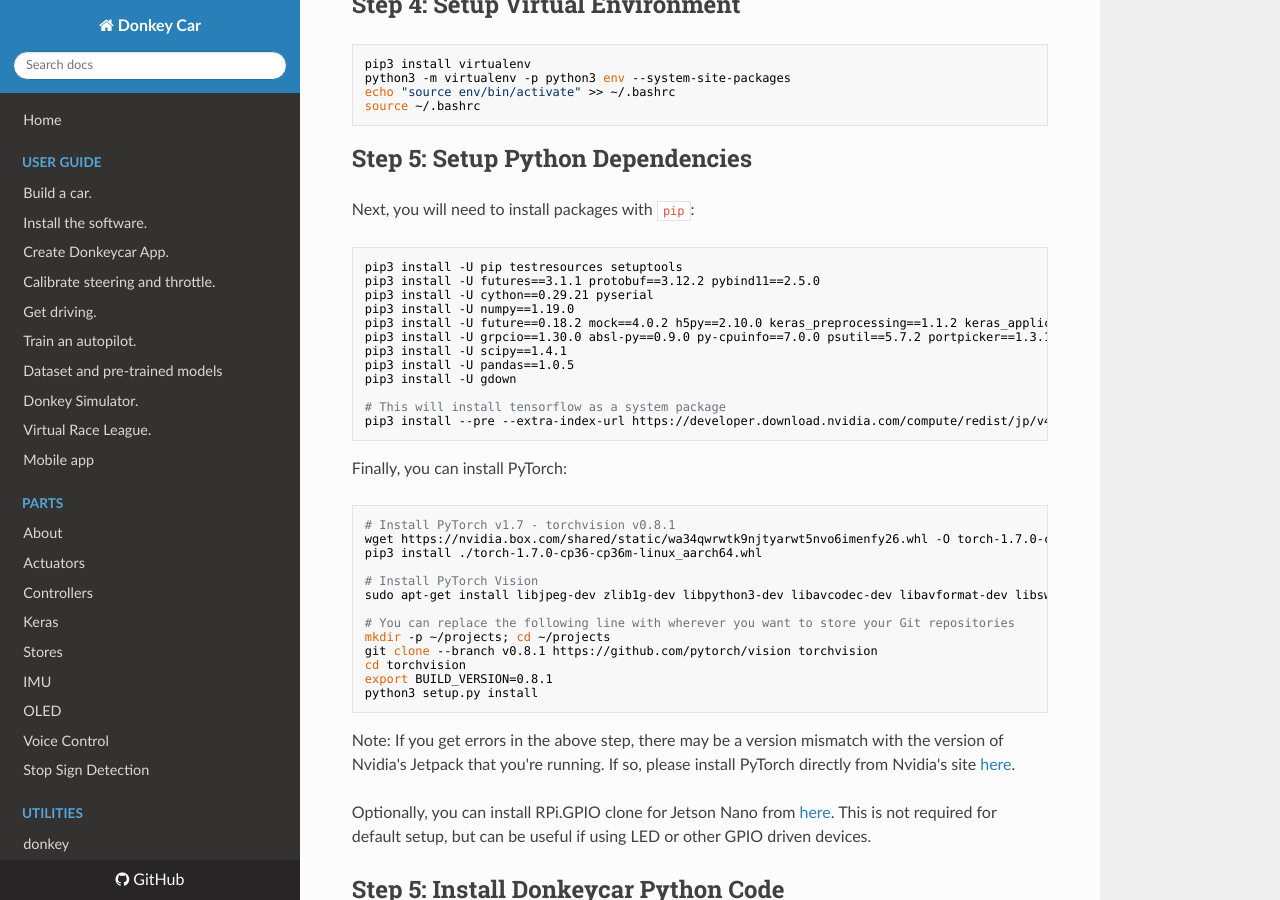
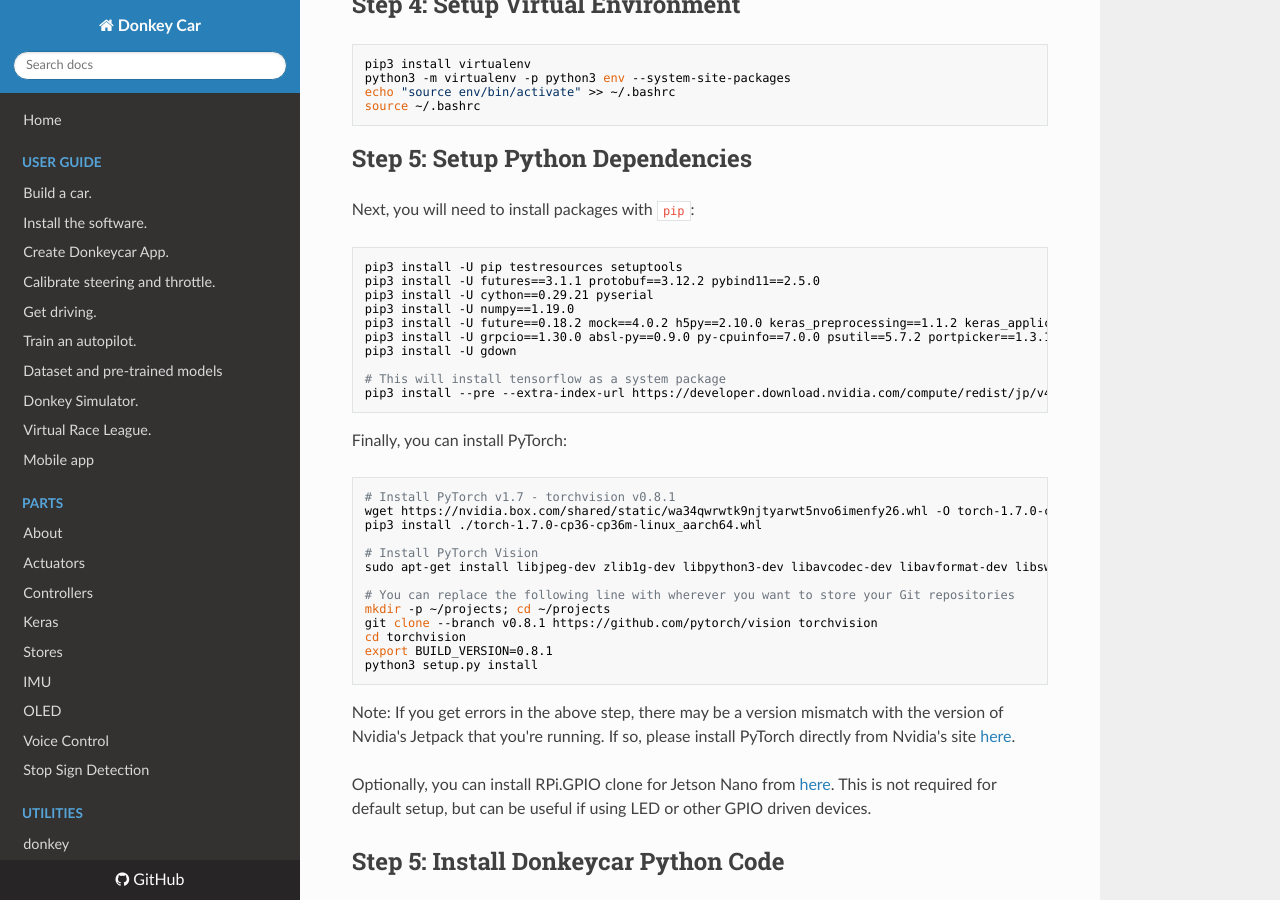
Before and after one commit to autorope/donkeydocs, an MkDocs documentation site: the page built from docs/guide/robot_sbc/setup_jetson_nano.md, in a window 1280 px wide and 900 px high, scrolled down 993 px. Built offline with MkDocs 1.6.1, drawn with Linux system fonts in a browser that asks for light colours; nearby versions of some CDN libraries; old or Windows-style settings are respelled for this version of MkDocs.

Commit message:
scipi and pandas are now already installed with JP 4.5.1 and above

```diff
--- a/docs/guide/robot_sbc/setup_jetson_nano.md
+++ b/docs/guide/robot_sbc/setup_jetson_nano.md
@@ -53,8 +53,6 @@ pip3 install -U cython==0.29.21 pyserial
 pip3 install -U numpy==1.19.0
 pip3 install -U future==0.18.2 mock==4.0.2 h5py==2.10.0 keras_preprocessing==1.1.2 keras_applications==1.0.8 gast==0.3.3
 pip3 install -U grpcio==1.30.0 absl-py==0.9.0 py-cpuinfo==7.0.0 psutil==5.7.2 portpicker==1.3.1 six requests==2.24.0 astor==0.8.1 termcolor==1.1.0 wrapt==1.12.1 google-pasta==0.2.0
-pip3 install -U scipy==1.4.1
-pip3 install -U pandas==1.0.5
 pip3 install -U gdown
 
 # This will install tensorflow as a system package
```
